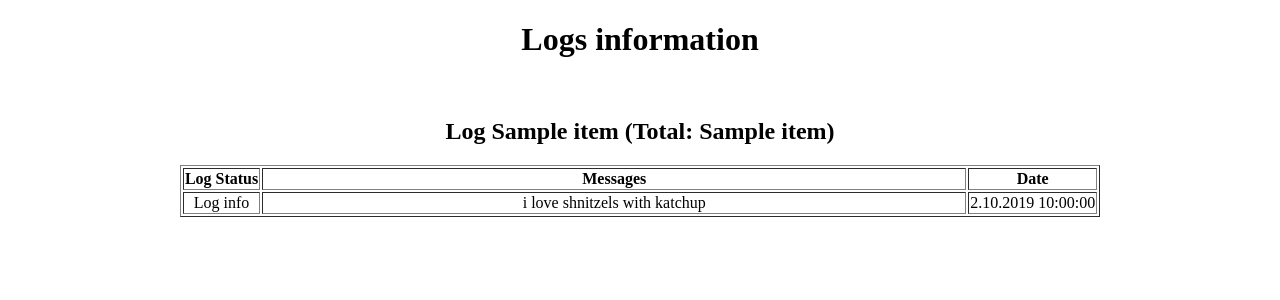
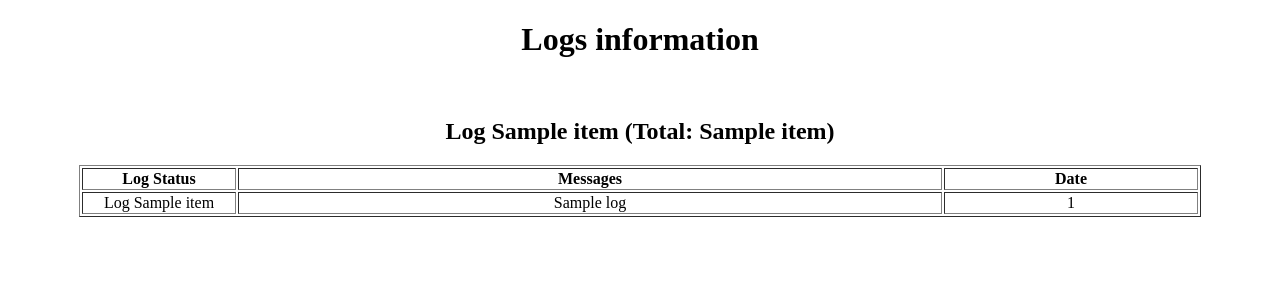
Before and after one commit to odedariel1/Log-Aggregrator-Python, a Flask app: template templates/dashboard.html in a window 1280 px wide. Shown: the top 300 px of the page. Run offline with Flask 3, Linux system fonts and the light colour scheme; the template is opened without the code that fills it: most values are stand-ins (such as "Sample title", 1, 10 or a date in 2020).

Commit message:
Log Message Producer (done) RabbitMQ Integration (done) Log Message Processor (done) File Writing (done) Monitoring and Dashboard (done)

```diff
--- a/log_consumer.py
+++ b/log_consumer.py
@@ -6,7 +6,7 @@ def on_message_received(ch, method, properties, body):
     log = json.loads(body)
     log_file = f"Logs/{log['status']}_logs.txt"
     with open(log_file,'a') as file:
-        file.write(f"{log['timestamp']}-{log['message']}\n")
+        file.write(f"{log['timestamp']};{log['message']}\n")
         print(f"Processed log {log['status']}:{log['message']}")
 
 
--- a/main.py
+++ b/main.py
@@ -1,24 +1,47 @@
 from flask import Flask, render_template, abort
-
+from datetime import datetime
 app = Flask(__name__)
 
-@app.route('/')
-def dashboard():
-    log_counts = {}
-    log_messages = {}
-    log_dates = {}
+
+def read_data(file_name):
+    with open(file_name) as f:
+        yield from f
+
+
+def count_lines(file_name):
+    with open(file_name) as f:
+        return len(f.readlines())
+
+
+def file_reader(log_counts, log_data):
     for status in ['info', 'warning', 'error']:
+        log_counts[status] = 0
+        log_data[status] = []
         log_file = f"Logs/{status}_logs.txt"
         try:
-            with open(log_file, 'r') as file:
-                log_counts[status] = len(file.readlines())
+            data = read_data(log_file)
+            log_counts[status] = count_lines(log_file)
+            for data_list in range(log_counts[status]):
+                content = next(data).split(";")
+                content[0] = datetime.strptime(content[0], '%Y-%m-%dT%H:%M:%S.%f')
+                log_data[status].append(content)
 
+        except StopIteration:
+            continue
         except FileNotFoundError:
             log_counts[status] = 0
         except Exception as e:
             app.logger.error(f"Failed to read {log_file}: {e}")
             abort(500, description=f"Error reading log file: {status}")
-    return render_template('dashboard.html', log_counts=log_counts)
+
+
+@app.route('/')
+def dashboard():
+    log_counts = {}
+    log_data = {}
+    file_reader(log_counts, log_data)
+    return render_template('dashboard.html', log_data=log_data, log_counts=log_counts)
+
 
 if __name__ == '__main__':
     app.run(debug=True)
--- a/templates/dashboard.html
+++ b/templates/dashboard.html
@@ -15,12 +15,13 @@
         <th>Messages</th>
         <th>Date</th>
       </tr>
+        {% for data in log_data[item] %}
       <tr>
-        <td>Log info</td>
-        <td width="700px">i love shnitzels with katchup</td>
-        <td>2.10.2019 10:00:00</td>
+        <td width="150px">Log {{ item }} </td>
+        <td width="700px">{{ data[1] }}</td>
+        <td width="250px">{{ data[0] }}</td>
       </tr>
-
+        {% endfor %}
     </table>
 {% endfor %}
 </body>
```
Also changed, not shown: 3 other files.
